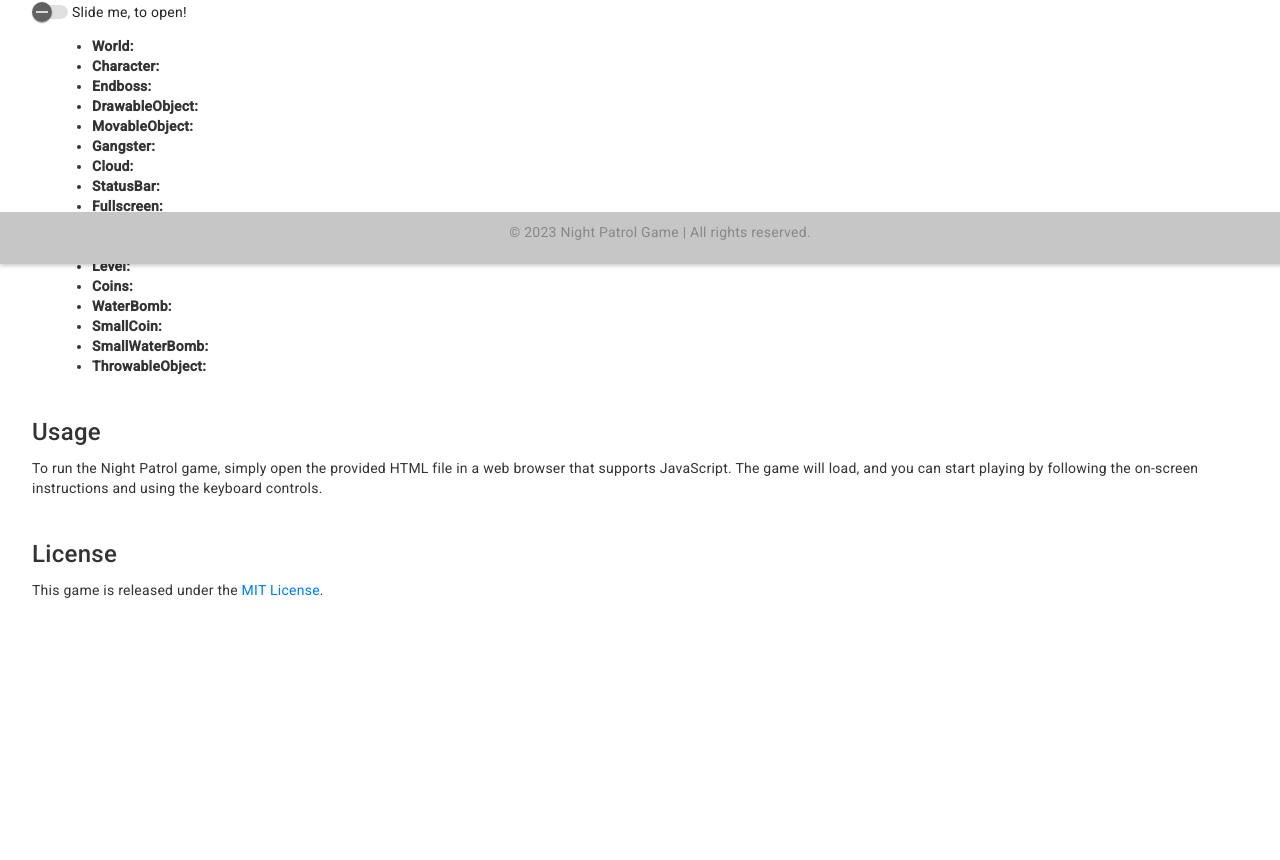
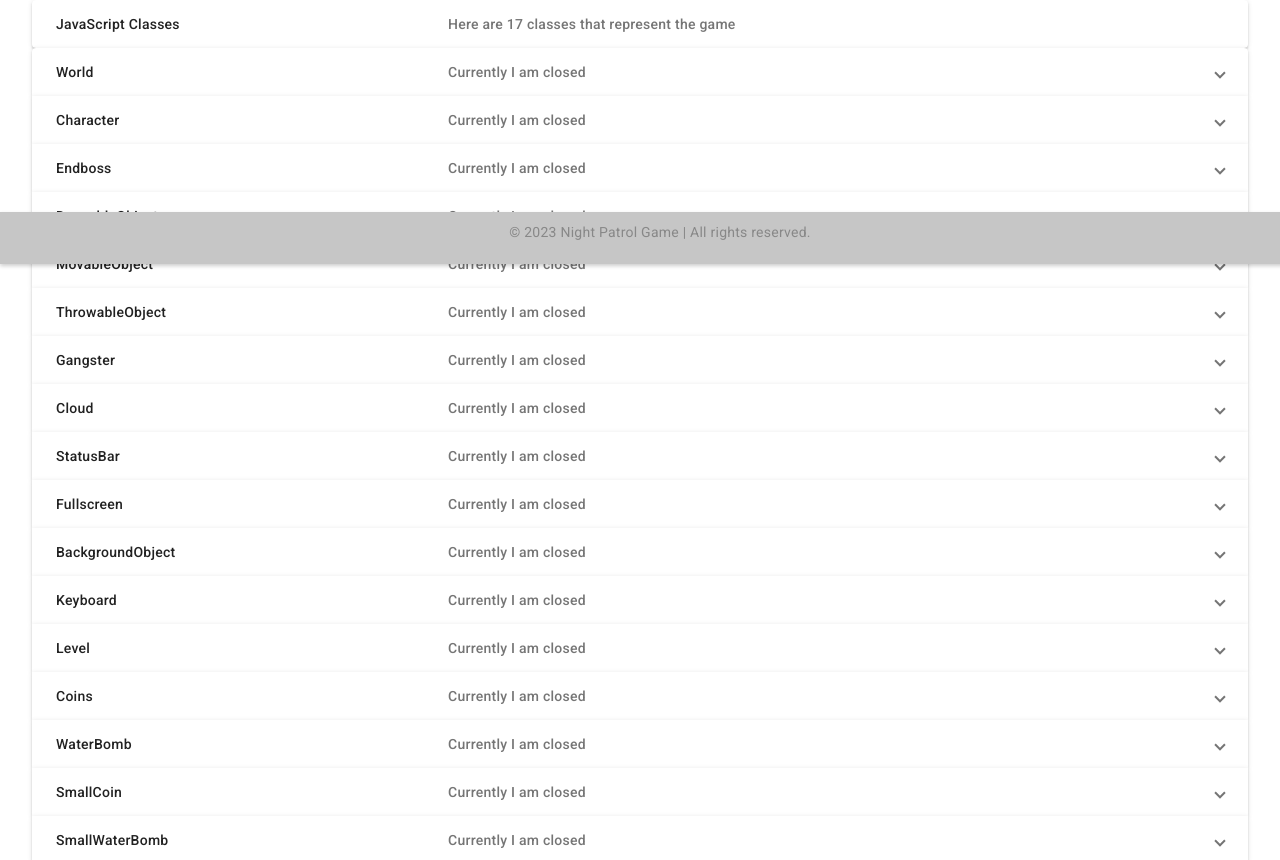
Before and after one commit to friedersinger/Night_Patrol_Anuglar_Explain, an Angular app: page / in a window 1280 px wide. Shown: the part 536-1396 px from the top of the page. Before the commit the page ends 1226 px from the top, so only its background shows below. Built offline with nearby package versions, Linux system fonts and the light colour scheme.

Commit message:
material design added

```diff
--- a/src/app/app.module.ts
+++ b/src/app/app.module.ts
@@ -16,6 +16,7 @@ import { MatFormFieldModule } from '@angular/material/form-field';
 import { MatInputModule } from '@angular/material/input';
 import { MatSelectModule } from '@angular/material/select';
 import { MatSlideToggleModule } from '@angular/material/slide-toggle';
+import { MatExpansionModule } from '@angular/material/expansion';
 
 @NgModule({
   declarations: [
@@ -36,6 +37,7 @@ import { MatSlideToggleModule } from '@angular/material/slide-toggle';
     MatInputModule,
     MatSelectModule,
     MatSlideToggleModule,
+    MatExpansionModule,
   ],
   providers: [],
   bootstrap: [AppComponent],
--- a/src/app/navbar/navbar.component.scss
+++ b/src/app/navbar/navbar.component.scss
@@ -3,6 +3,7 @@
   justify-content: space-between;
   align-items: center;
   padding: 10px;
+  font-size: large;
   background-color: #c6c6c6;
   box-shadow: 0 2px 4px rgba(0, 0, 0, 0.2);
 }
--- a/src/app/start-screen/start-screen.component.html
+++ b/src/app/start-screen/start-screen.component.html
@@ -26,137 +26,319 @@
 
   <h3>JavaScript Classes</h3>
 
-  <mat-slide-toggle
+  <!-- <mat-slide-toggle
     id="openAllButton"
     class="example-margin"
     [color]="color"
     [checked]="checked"
     [disabled]="disabled"
+    (change)="openAllPanels()"
   >
     {{ toggleText }}
-  </mat-slide-toggle>
+  </mat-slide-toggle> -->
 
-  <!-- <button id="openAllButton" class="modern-button">Open All</button> -->
-  <ul>
-    <li>
-      <strong>World:</strong>
-      <p class="description">
+  <mat-accordion>
+    <mat-expansion-panel hideToggle>
+      <mat-expansion-panel-header>
+        <mat-panel-title>JavaScript Classes</mat-panel-title>
+        <mat-panel-description>
+          Here are 17 classes that represent the game
+        </mat-panel-description>
+      </mat-expansion-panel-header>
+      <p>
+        The game features various classes, such as Character, Gangster, and
+        Endboss, each representing different types of characters in the game
+        world. DrawableObject and MovableObject classes handle the visual
+        rendering and movement of objects, including Clouds and
+        BackgroundObjects. Other elements like StatusBar, Level, and Keyboard
+        contribute to the game's interface, progression, and player control.
+        Additionally, collectible objects like Coins and throwable items such as
+        WaterBombs add interactive elements to the gameplay experience.
+      </p>
+    </mat-expansion-panel>
+
+    <mat-accordion>
+      <mat-expansion-panel
+        (opened)="worldOpenState = true"
+        (closed)="worldOpenState = false"
+      >
+        <mat-expansion-panel-header>
+          <mat-panel-title>World</mat-panel-title>
+          <mat-panel-description>
+            Currently I am {{ worldOpenState ? "open" : "closed" }}
+          </mat-panel-description>
+        </mat-expansion-panel-header>
+        <p>
           Represents the game world and contains instances of other classes and
-        game objects. It handles game logic, collision detection, sound effects,
-        and rendering.
+          game objects. It handles game logic, collision detection, sound
+          effects, and rendering.
         </p>
-    </li>
-    <li>
-      <strong>Character:</strong>
-      <p class="description">
+      </mat-expansion-panel>
+
+      <mat-expansion-panel
+        (opened)="characterOpenState = true"
+        (closed)="characterOpenState = false"
+      >
+        <mat-expansion-panel-header>
+          <mat-panel-title>Character</mat-panel-title>
+          <mat-panel-description>
+            Currently I am {{ characterOpenState ? "open" : "closed" }}
+          </mat-panel-description>
+        </mat-expansion-panel-header>
+        <p>
           Represents the player character in the game. It has properties and
           methods related to the character's position, movement, energy, and
           interactions with other game objects.
         </p>
-    </li>
-    <li>
-      <strong>Endboss:</strong>
-      <p class="description">
+      </mat-expansion-panel>
+
+      <mat-expansion-panel
+        (opened)="endbossOpenState = true"
+        (closed)="endbossOpenState = false"
+      >
+        <mat-expansion-panel-header>
+          <mat-panel-title>Endboss</mat-panel-title>
+          <mat-panel-description>
+            Currently I am {{ endbossOpenState ? "open" : "closed" }}
+          </mat-panel-description>
+        </mat-expansion-panel-header>
+        <p>
           Represents the end boss character in the game. It has properties and
           methods related to the boss's position, energy, and interactions with
           other game objects.
         </p>
-    </li>
-    <li>
-      <strong>DrawableObject:</strong>
-      <p class="description">
+      </mat-expansion-panel>
+
+      <mat-expansion-panel
+        (opened)="drawableObjectOpenState = true"
+        (closed)="drawableObjectOpenState = false"
+      >
+        <mat-expansion-panel-header>
+          <mat-panel-title>DrawableObject</mat-panel-title>
+          <mat-panel-description>
+            Currently I am {{ drawableObjectOpenState ? "open" : "closed" }}
+          </mat-panel-description>
+        </mat-expansion-panel-header>
+        <p>
           Base class for objects that can be drawn on the canvas. It provides
           basic properties and methods for positioning and rendering objects.
         </p>
-    </li>
-    <li>
-      <strong>MovableObject:</strong>
-      <p class="description">
+      </mat-expansion-panel>
+
+      <mat-expansion-panel
+        (opened)="movableObjectOpenState = true"
+        (closed)="movableObjectOpenState = false"
+      >
+        <mat-expansion-panel-header>
+          <mat-panel-title>MovableObject</mat-panel-title>
+          <mat-panel-description>
+            Currently I am {{ movableObjectOpenState ? "open" : "closed" }}
+          </mat-panel-description>
+        </mat-expansion-panel-header>
+        <p>
           Extends the DrawableObject class and adds properties and methods for
-        objects that can move, such as enemies, clouds, and background objects.
+          objects that can move, such as enemies, clouds, and background
+          objects.
         </p>
-    </li>
-    <li>
-      <strong>Gangster:</strong>
-      <p class="description">
-        Represents enemy characters in the game. It extends the MovableObject
-        class and adds methods for enemy-specific behavior.
-      </p>
-    </li>
-    <li>
-      <strong>Cloud:</strong>
-      <p class="description">
-        Represents cloud objects in the game. It extends the MovableObject class
-        and adds methods for cloud-specific behavior.
-      </p>
-    </li>
-    <li>
-      <strong>StatusBar:</strong>
-      <p class="description">
-        Represents a status bar in the game, displaying the character's energy
-        level. It provides methods for updating and rendering the status bar.
-      </p>
-    </li>
-    <li>
-      <strong>Fullscreen:</strong>
-      <p class="description">Handles fullscreen functionality in the game.</p>
-    </li>
-    <li>
-      <strong>BackgroundObject:</strong>
-      <p class="description">
-        Represents background objects in the game, such as scenery and
-        decorations. It extends the DrawableObject class.
-      </p>
-    </li>
-    <li>
-      <strong>Keyboard:</strong>
-      <p class="description">Handles keyboard input and tracks key states.</p>
-    </li>
-    <li>
-      <strong>Level:</strong>
-      <p class="description">
-        Represents a game level and contains information about the level's
-        objects, enemies, and coins.
-      </p>
-    </li>
-    <li>
-      <strong>Coins:</strong>
-      <p class="description">
-        Represents coin objects in the game. It extends the DrawableObject class
-        and provides methods for coin-specific behavior.
-      </p>
-    </li>
-    <li>
-      <strong>WaterBomb:</strong>
-      <p class="description">
-        Represents water bomb objects in the game. It extends the DrawableObject
-        class and provides methods for water bomb-specific behavior.
-      </p>
-    </li>
-    <li>
-      <strong>SmallCoin:</strong>
-      <p class="description">
-        Represents small coin objects in the game. It extends the DrawableObject
-        class and provides methods for small coin-specific behavior.
-      </p>
-    </li>
-    <li>
-      <strong>SmallWaterBomb:</strong>
-      <p class="description">
-        Represents small water bomb objects in the game. It extends the
-        DrawableObject class and provides methods for small water bomb-specific
-        behavior.
-      </p>
-    </li>
-    <li>
-      <strong>ThrowableObject:</strong>
-      <p class="description">
+      </mat-expansion-panel>
+
+      <mat-expansion-panel
+        (opened)="throwableOpenState = true"
+        (closed)="throwableOpenState = false"
+      >
+        <mat-expansion-panel-header>
+          <mat-panel-title>ThrowableObject</mat-panel-title>
+          <mat-panel-description>
+            Currently I am {{ throwableOpenState ? "open" : "closed" }}
+          </mat-panel-description>
+        </mat-expansion-panel-header>
+        <p>
           Represents objects that can be thrown by the character, such as water
           bombs. It extends the DrawableObject class and provides methods for
           throwable object-specific behavior.
         </p>
-    </li>
-  </ul>
+      </mat-expansion-panel>
+
+      <mat-expansion-panel
+        (opened)="gangsterOpenState = true"
+        (closed)="gangsterOpenState = false"
+      >
+        <mat-expansion-panel-header>
+          <mat-panel-title>Gangster</mat-panel-title>
+          <mat-panel-description>
+            Currently I am {{ gangsterOpenState ? "open" : "closed" }}
+          </mat-panel-description>
+        </mat-expansion-panel-header>
+        <p>
+          Represents non-playable characters (NPCs) in the game that belong to a
+          gang or group. Represents enemy characters in the game. It extends the
+          MovableObject class and adds methods for enemy-specific behavior.
+        </p>
+      </mat-expansion-panel>
+
+      <mat-expansion-panel
+        (opened)="cloudOpenState = true"
+        (closed)="cloudOpenState = false"
+      >
+        <mat-expansion-panel-header>
+          <mat-panel-title>Cloud</mat-panel-title>
+          <mat-panel-description>
+            Currently I am {{ cloudOpenState ? "open" : "closed" }}
+          </mat-panel-description>
+        </mat-expansion-panel-header>
+        <p>
+          Represents cloud objects in the game. It extends the MovableObject
+          class and adds methods for cloud-specific behavior.
+        </p>
+      </mat-expansion-panel>
+
+      <mat-expansion-panel
+        (opened)="statusBarOpenState = true"
+        (closed)="statusBarOpenState = false"
+      >
+        <mat-expansion-panel-header>
+          <mat-panel-title>StatusBar</mat-panel-title>
+          <mat-panel-description>
+            Currently I am {{ statusBarOpenState ? "open" : "closed" }}
+          </mat-panel-description>
+        </mat-expansion-panel-header>
+        <p>
+          Represents a status bar in the game, displaying the character's energy
+          level. It provides methods for updating and rendering the status bar.
+        </p>
+      </mat-expansion-panel>
+
+      <mat-expansion-panel
+        (opened)="fullscreenOpenState = true"
+        (closed)="fullscreenOpenState = false"
+      >
+        <mat-expansion-panel-header>
+          <mat-panel-title>Fullscreen</mat-panel-title>
+          <mat-panel-description>
+            Currently I am {{ fullscreenOpenState ? "open" : "closed" }}
+          </mat-panel-description>
+        </mat-expansion-panel-header>
+        <p>Handles fullscreen functionality in the game.</p>
+      </mat-expansion-panel>
+
+      <mat-expansion-panel
+        (opened)="backgroundObjectOpenState = true"
+        (closed)="backgroundObjectOpenState = false"
+      >
+        <mat-expansion-panel-header>
+          <mat-panel-title>BackgroundObject</mat-panel-title>
+          <mat-panel-description>
+            Currently I am {{ backgroundObjectOpenState ? "open" : "closed" }}
+          </mat-panel-description>
+        </mat-expansion-panel-header>
+        <p>
+          Represents background elements in the game, such as scenery,
+          buildings, or environmental objects. They are not interactive but
+          contribute to the game's aesthetics and atmosphere.
+        </p>
+      </mat-expansion-panel>
+
+      <mat-expansion-panel
+        (opened)="keyboardOpenState = true"
+        (closed)="keyboardOpenState = false"
+      >
+        <mat-expansion-panel-header>
+          <mat-panel-title>Keyboard</mat-panel-title>
+          <mat-panel-description>
+            Currently I am {{ keyboardOpenState ? "open" : "closed" }}
+          </mat-panel-description>
+        </mat-expansion-panel-header>
+        <p>
+          Handles the player's input from the keyboard, allowing them to control
+          the game character or perform certain actions using key presses or
+          combinations.
+        </p>
+      </mat-expansion-panel>
+
+      <mat-expansion-panel
+        (opened)="levelOpenState = true"
+        (closed)="levelOpenState = false"
+      >
+        <mat-expansion-panel-header>
+          <mat-panel-title>Level</mat-panel-title>
+          <mat-panel-description>
+            Currently I am {{ levelOpenState ? "open" : "closed" }}
+          </mat-panel-description>
+        </mat-expansion-panel-header>
+        <p>
+          Represents a specific stage or level in the game. It defines the
+          layout, challenges, enemies, and objectives that the player will
+          encounter and complete.
+        </p>
+      </mat-expansion-panel>
+
+      <mat-expansion-panel
+        (opened)="coinsOpenState = true"
+        (closed)="coinsOpenState = false"
+      >
+        <mat-expansion-panel-header>
+          <mat-panel-title>Coins</mat-panel-title>
+          <mat-panel-description>
+            Currently I am {{ coinsOpenState ? "open" : "closed" }}
+          </mat-panel-description>
+        </mat-expansion-panel-header>
+        <p>
+          Represents coin objects in the game. It extends the DrawableObject
+          class and provides methods for coin-specific behavior.
+        </p>
+      </mat-expansion-panel>
+
+      <mat-expansion-panel
+        (opened)="waterBombOpenState = true"
+        (closed)="waterBombOpenState = false"
+      >
+        <mat-expansion-panel-header>
+          <mat-panel-title>WaterBomb</mat-panel-title>
+          <mat-panel-description>
+            Currently I am {{ waterBombOpenState ? "open" : "closed" }}
+          </mat-panel-description>
+        </mat-expansion-panel-header>
+        <p>
+          The Waterbomb class encapsulates the visual representation and initial
+          position of a waterbomb object. It inherits functionality from the
+          DrawableObject class, allowing it to be rendered and interacted with
+          in the game or application.
+        </p>
+      </mat-expansion-panel>
+
+      <mat-expansion-panel
+        (opened)="smallCoinOpenState = true"
+        (closed)="smallCoinOpenState = false"
+      >
+        <mat-expansion-panel-header>
+          <mat-panel-title>SmallCoin</mat-panel-title>
+          <mat-panel-description>
+            Currently I am {{ smallCoinOpenState ? "open" : "closed" }}
+          </mat-panel-description>
+        </mat-expansion-panel-header>
+        <p>
+          Represents small coin objects in the game. It extends the
+          DrawableObject class and provides methods for small coin-specific
+          behavior.
+        </p>
+      </mat-expansion-panel>
+
+      <mat-expansion-panel
+        (opened)="smallWaterBombOpenState = true"
+        (closed)="smallWaterBombOpenState = false"
+      >
+        <mat-expansion-panel-header>
+          <mat-panel-title>SmallWaterBomb</mat-panel-title>
+          <mat-panel-description>
+            Currently I am {{ smallWaterBombOpenState ? "open" : "closed" }}
+          </mat-panel-description>
+        </mat-expansion-panel-header>
+        <p>
+          A throwable version of the water bomb object, which has a reduced
+          impact or limited range compared to the regular water bomb.
+        </p>
+      </mat-expansion-panel>
+    </mat-accordion>
 
     <h2>Usage</h2>
     <p>
@@ -171,4 +353,5 @@
       This game is released under the
       <a href="https://opensource.org/license/mit/">MIT License</a>.
     </p>
+  </mat-accordion>
 </main>
--- a/src/app/start-screen/start-screen.component.ts
+++ b/src/app/start-screen/start-screen.component.ts
@@ -1,5 +1,6 @@
 import { Component, OnInit } from '@angular/core';
 import { ThemePalette } from '@angular/material/core';
+import { MatSlideToggleChange } from '@angular/material/slide-toggle';
 
 @Component({
   selector: 'app-start-screen',
@@ -12,48 +13,45 @@ export class StartScreenComponent implements OnInit {
   checked = false;
   disabled = false;
   toggleText = 'Slide me, to open!';
+  worldOpenState = false;
+  characterOpenState = false;
+  endbossOpenState = false;
+  drawableObjectOpenState = false;
+  movableObjectOpenState = false;
+  throwableOpenState = false;
+  gangsterOpenState = false;
+  cloudOpenState = false;
+  statusBarOpenState = false;
+  fullscreenOpenState = false;
+  backgroundObjectOpenState = false;
+  keyboardOpenState = false;
+  levelOpenState = false;
+  coinsOpenState = false;
+  waterBombOpenState = false;
+  smallCoinOpenState = false;
+  smallWaterBombOpenState = false;
 
   constructor() {}
 
-  ngOnInit(): void {
-    this.handleStrongElements();
-    this.setupOpenAllButton();
-  }
+  ngOnInit(): void {}
 
-  private handleStrongElements(): void {
-    const strongElements: NodeListOf<HTMLElement> =
-      document.querySelectorAll('strong');
-    strongElements.forEach((strongElement: HTMLElement) => {
-      const paragraph: HTMLElement | any = strongElement.nextElementSibling;
-      strongElement.addEventListener('click', () => {
-        if (paragraph) {
-          paragraph.style.display =
-            window.getComputedStyle(paragraph).display === 'none'
-              ? 'block'
-              : 'none';
-        }
-      });
-    });
-  }
-
-  private setupOpenAllButton(): void {
-    const openAllButton: HTMLElement | null =
-      document.getElementById('openAllButton');
-    if (openAllButton) {
-      openAllButton.addEventListener('click', () => {
-        const paragraphs: NodeListOf<HTMLElement> =
-          document.querySelectorAll('.description');
-        const isOpen: boolean =
-          window.getComputedStyle(paragraphs[0]).display === 'none';
-
-        paragraphs.forEach((paragraph: HTMLElement) => {
-          paragraph.style.display = isOpen ? 'block' : 'none';
-        });
-
-        this.toggleText = isOpen
-          ? 'Slide me, to close all!'
-          : 'Slide me, to open all!';
-      });
-    }
-  }
+  // openAllPanels() {
+  //   this.worldOpenState = true;
+  //   this.characterOpenState = true;
+  //   this.endbossOpenState = true;
+  //   this.drawableObjectOpenState = true;
+  //   this.movableObjectOpenState = true;
+  //   this.throwableOpenState = true;
+  //   this.gangsterOpenState = true;
+  //   this.cloudOpenState = true;
+  //   this.statusBarOpenState = true;
+  //   this.fullscreenOpenState = true;
+  //   this.backgroundObjectOpenState = true;
+  //   this.keyboardOpenState = true;
+  //   this.levelOpenState = true;
+  //   this.coinsOpenState = true;
+  //   this.waterBombOpenState = true;
+  //   this.smallCoinOpenState = true;
+  //   this.smallWaterBombOpenState = true;
+  // }
 }
```
Also changed, not shown: src/app/start-screen/start-screen.component.scss (+3 -18 lines). Lines whose indentation alone changed are shown as unchanged.
